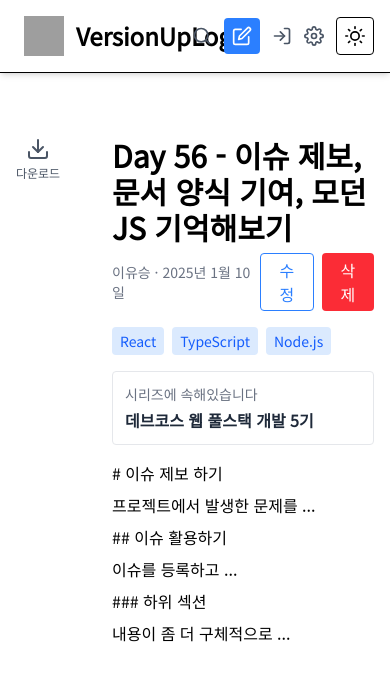
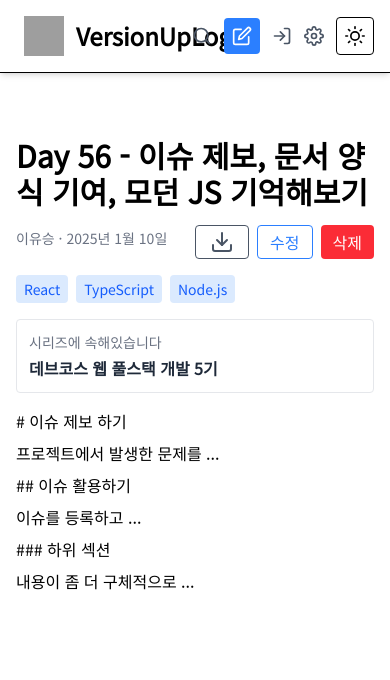
Before and after one commit to Akows/prj09VersionUpLog, a React (Vite) app: page /post/1 in a window 390 px wide. Shown: the top 680 px of the page. Built offline with nearby package versions, Linux system fonts and the light colour scheme; grey boxes are pictures that could not be loaded.

Commit message:
Design: 상세 포스팅 페이지 UI 수정. - 좌측 영역에 독립되어있던 다운로드 버튼을 수정/삭제 버튼 라인으로 통합. (모바일 환경에서 좌측 영역이 화면을 과도하기 차지하여 포스팅 영역이 너무 좁게 출력됨.)

```diff
--- a/src/features/posts/components/PostDetail.tsx
+++ b/src/features/posts/components/PostDetail.tsx
@@ -80,7 +80,7 @@ const PostDetail: React.FC = () => {
     <div className="max-w-5xl mx-auto px-4 py-8 mt-8">
       <div className="flex gap-8">
         {/* 좌측 (다운로드 버튼) */}
-        <div className="w-16 flex-shrink-0">
+        {/* <div className="w-16 flex-shrink-0">
           <button
             onClick={handleDownloadMarkdown}
             className="flex flex-col items-center text-gray-600 dark:text-gray-300 hover:text-green-500 transition"
@@ -88,7 +88,7 @@ const PostDetail: React.FC = () => {
             <FiDownload size={24} />
             <span className="text-xs mt-1">다운로드</span>
           </button>
-        </div>
+        </div> */}
         {/* 중앙 콘텐츠 영역 */}
         <div className="flex-1">
           <h1 className="text-3xl font-bold mb-2">{postData.title}</h1>
@@ -96,7 +96,13 @@ const PostDetail: React.FC = () => {
             <p className="text-sm text-gray-500 dark:text-gray-400">
               {postData.author} · {postData.createdAt}
             </p>
-            <div className="flex space-x-2">
+            <div className="flex space-x-2 mt-2">
+              <button
+                onClick={handleDownloadMarkdown}
+                className="px-3.5 py-1 border border-gray-600 rounded text-gray-600 dark:text-gray-300 hover:text-green-500 transition"
+              >
+                <FiDownload size={24} />
+              </button>
               <button
                 onClick={handleEdit}
                 className="px-3 py-1 border border-blue-500 text-blue-500 rounded hover:bg-blue-50 transition"
```
